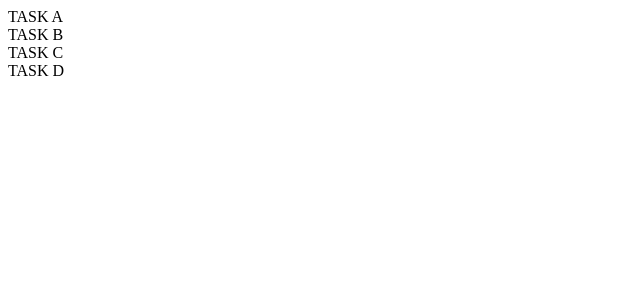
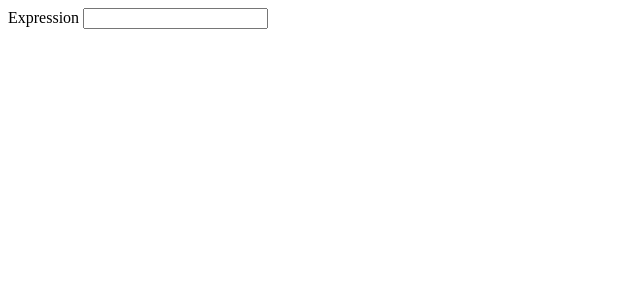
Before and after one commit to paperez/supr_nation_assignment, an Angular app: page / in a window 1280 px wide. Shown: the top 300 px of the page, without its empty margins (0-640 px from the left). Built offline with nearby package versions, Linux system fonts and the light colour scheme.

Commit message:
Updates app module and component to include the calculator component

```diff
--- a/src/app/app.component.html
+++ b/src/app/app.component.html
@@ -1,4 +1 @@
-<div>TASK A</div>
-<div>TASK B</div>
-<div>TASK C</div>
-<div>TASK D</div>
+<app-calculator></app-calculator>
```
Also changed, not shown: 1 other file (tests, documents, lock files or other folders).
